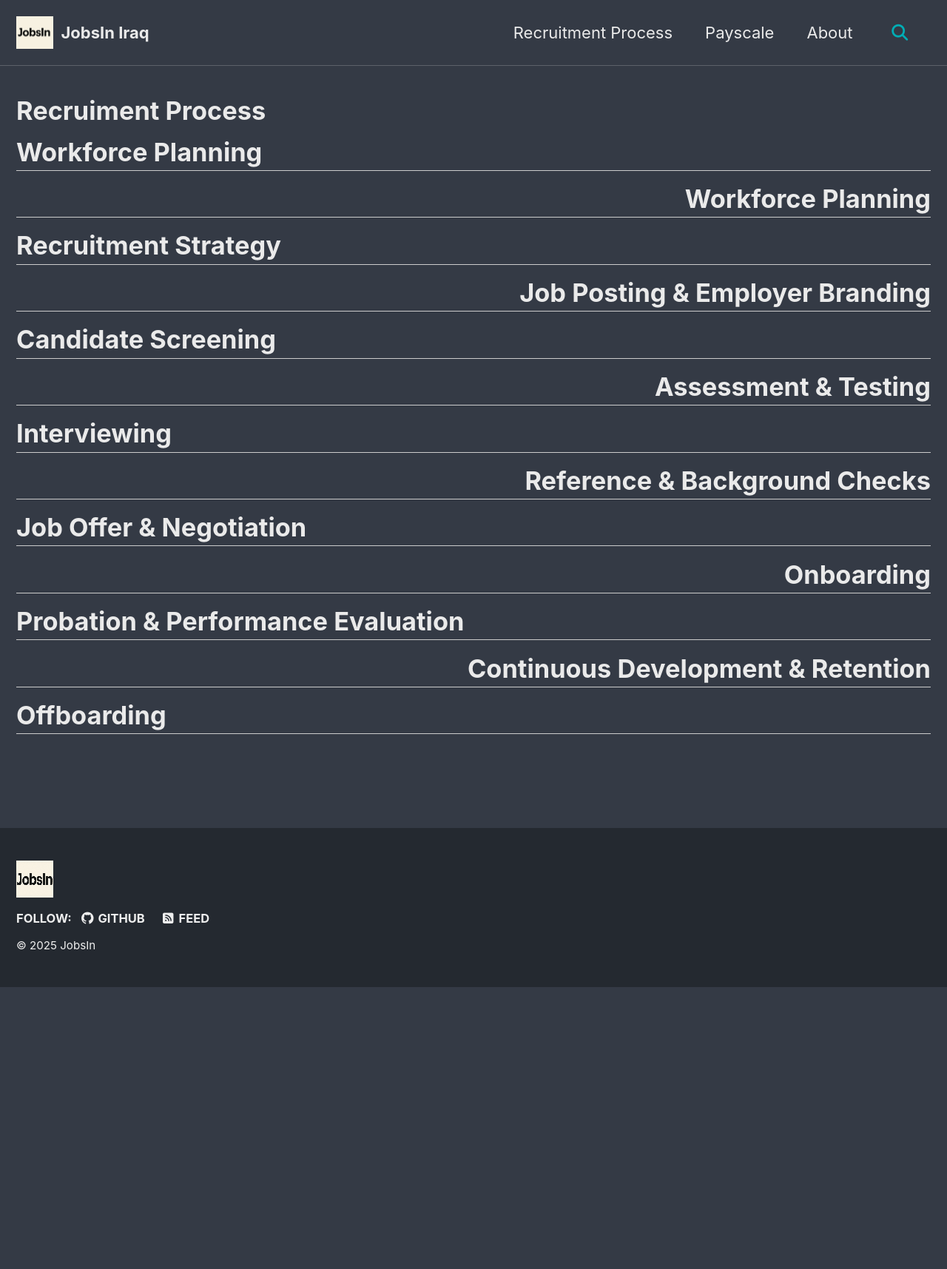
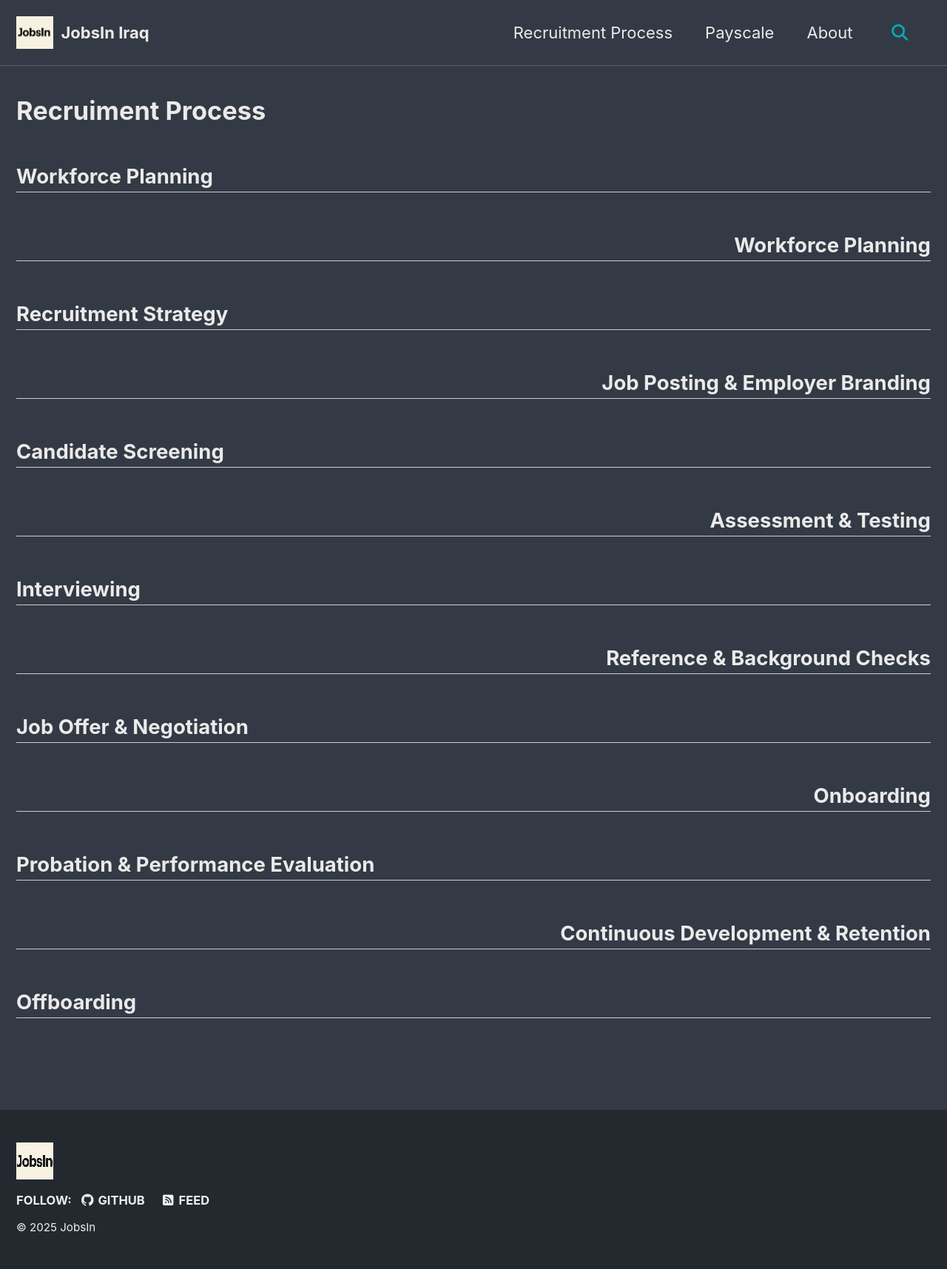
Before and after one commit to JobsInIraq/jobsiniraq.github.io, a Jekyll site: the page built from _pages/process.md, in a window 1280 px wide. Shown: the whole page at 74% size. Built offline with Jekyll 4.4.1, drawn with Linux system fonts in a browser that asks for light colours; cached includes are drawn as plain includes; before the commit the page ends 1334 px from its top, so only the background shows below that.

Commit message:
Update process.md

```diff
--- a/_pages/process.md
+++ b/_pages/process.md
@@ -7,53 +7,53 @@
 
 
 <div style="text-align: left;">
-  <h1 style="border-bottom: 1px solid #ccc; padding-bottom: 4px;">Workforce Planning</h1>
+  <h2 style="border-bottom: 1px solid #ccc; padding-bottom: 4px;">Workforce Planning</h2>
 </div>
 
 <div style="text-align: right;">
-  <h1 style="border-bottom: 1px solid #ccc; padding-bottom: 4px;">Workforce Planning</h1>
+  <h2 style="border-bottom: 1px solid #ccc; padding-bottom: 4px;">Workforce Planning</h2>
 </div>
 
 <div style="text-align: left;">
-  <h1 style="border-bottom: 1px solid #ccc; padding-bottom: 4px;">Recruitment Strategy</h1>
+  <h2 style="border-bottom: 1px solid #ccc; padding-bottom: 4px;">Recruitment Strategy</h2>
 </div>
 
 <div style="text-align: right;">
-  <h1 style="border-bottom: 1px solid #ccc; padding-bottom: 4px;">Job Posting &amp; Employer Branding</h1>
+  <h2 style="border-bottom: 1px solid #ccc; padding-bottom: 4px;">Job Posting &amp; Employer Branding</h2>
 </div>
 
 <div style="text-align: left;">
-  <h1 style="border-bottom: 1px solid #ccc; padding-bottom: 4px;">Candidate Screening</h1>
+  <h2 style="border-bottom: 1px solid #ccc; padding-bottom: 4px;">Candidate Screening</h2>
 </div>
 
 <div style="text-align: right;">
-  <h1 style="border-bottom: 1px solid #ccc; padding-bottom: 4px;">Assessment &amp; Testing</h1>
+  <h2 style="border-bottom: 1px solid #ccc; padding-bottom: 4px;">Assessment &amp; Testing</h2>
 </div>
 
 <div style="text-align: left;">
-  <h1 style="border-bottom: 1px solid #ccc; padding-bottom: 4px;">Interviewing</h1>
+  <h2 style="border-bottom: 1px solid #ccc; padding-bottom: 4px;">Interviewing</h2>
 </div>
 
 <div style="text-align: right;">
-  <h1 style="border-bottom: 1px solid #ccc; padding-bottom: 4px;">Reference &amp; Background Checks</h1>
+  <h2 style="border-bottom: 1px solid #ccc; padding-bottom: 4px;">Reference &amp; Background Checks</h2>
 </div>
 
 <div style="text-align: left;">
-  <h1 style="border-bottom: 1px solid #ccc; padding-bottom: 4px;">Job Offer &amp; Negotiation</h1>
+  <h2 style="border-bottom: 1px solid #ccc; padding-bottom: 4px;">Job Offer &amp; Negotiation</h2>
 </div>
 
 <div style="text-align: right;">
-  <h1 style="border-bottom: 1px solid #ccc; padding-bottom: 4px;">Onboarding</h1>
+  <h2 style="border-bottom: 1px solid #ccc; padding-bottom: 4px;">Onboarding</h2>
 </div>
 
 <div style="text-align: left;">
-  <h1 style="border-bottom: 1px solid #ccc; padding-bottom: 4px;">Probation &amp; Performance Evaluation</h1>
+  <h2 style="border-bottom: 1px solid #ccc; padding-bottom: 4px;">Probation &amp; Performance Evaluation</h2>
 </div>
 
 <div style="text-align: right;">
-  <h1 style="border-bottom: 1px solid #ccc; padding-bottom: 4px;">Continuous Development &amp; Retention</h1>
+  <h2 style="border-bottom: 1px solid #ccc; padding-bottom: 4px;">Continuous Development &amp; Retention</h2>
 </div>
 
 <div style="text-align: left;">
-  <h1 style="border-bottom: 1px solid #ccc; padding-bottom: 4px;">Offboarding</h1>
+  <h2 style="border-bottom: 1px solid #ccc; padding-bottom: 4px;">Offboarding</h2>
 </div>
```
